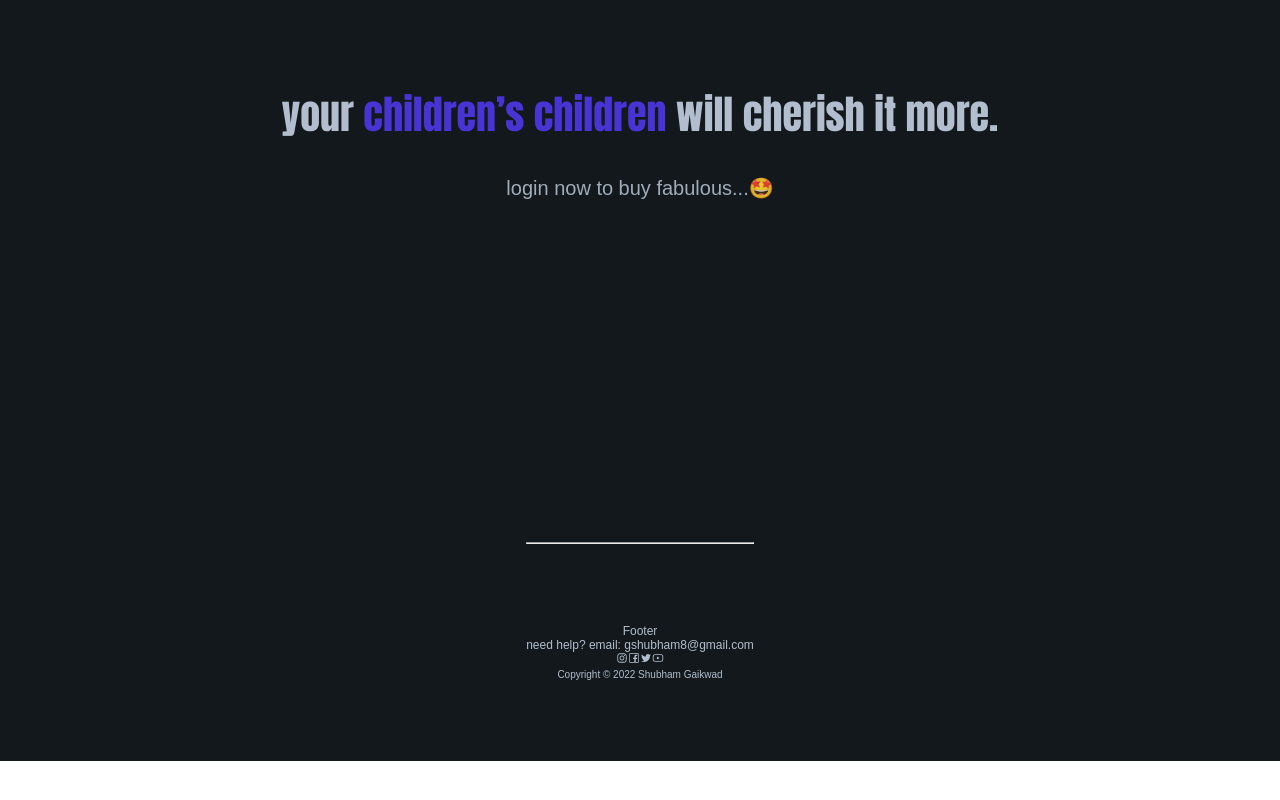
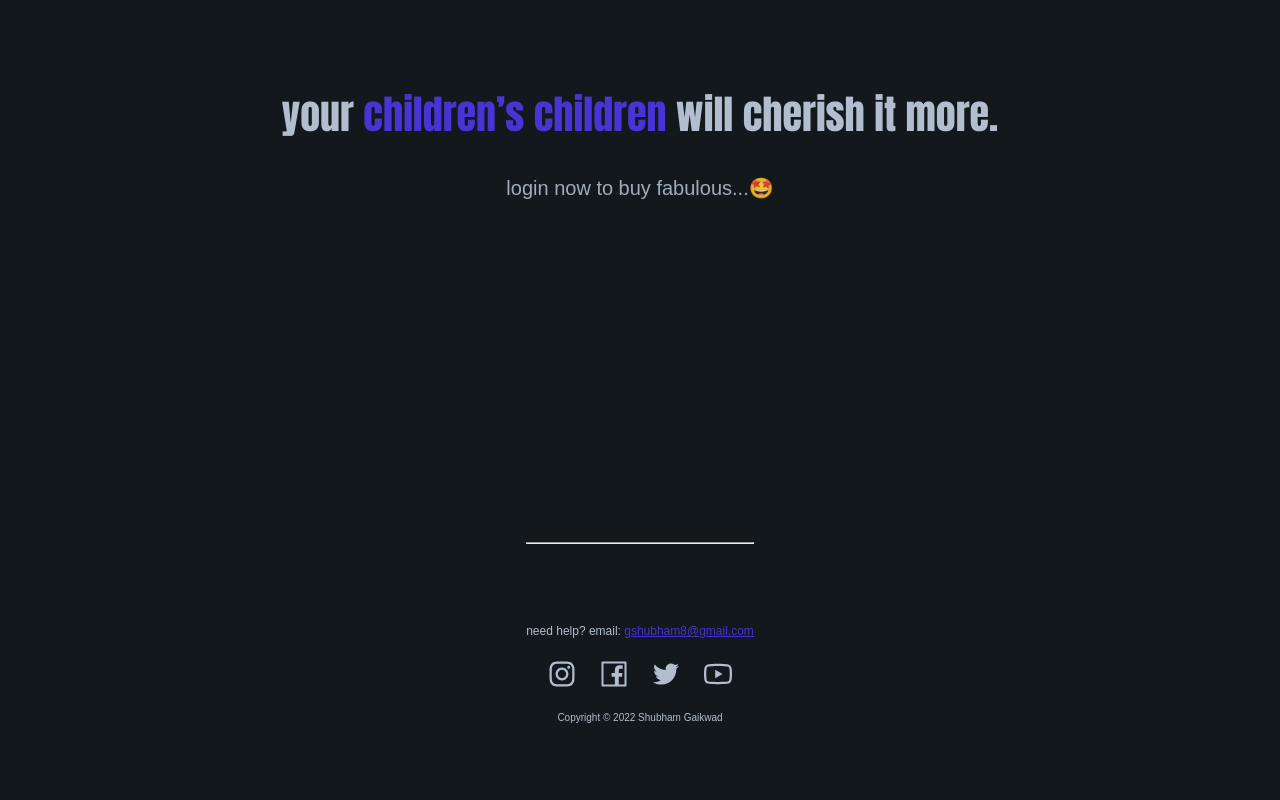
Before and after one commit to sghere/shubhamantiques, a Next.js app: page / in a window 1280 px wide. Shown: the part 2394-3194 px from the top of the page. Before the commit the page ends 3155 px from the top, so only its background shows below. Built offline with nearby package versions, Linux system fonts and the light colour scheme.

Commit message:
Upload ready

```diff
--- a/components/Footer.js
+++ b/components/Footer.js
@@ -11,15 +11,17 @@ const Footer = () => {
     <div className="container">
       <hr />
       <div className="FooterContainer pt-5 pb-5 text-center">
-        Footer
-        <p>need help? email: gshubham8@gmail.com</p>
         <p>
-          <AiOutlineInstagram />
-          <AiOutlineFacebook />
-          <AiOutlineTwitter />
-          <AiOutlineYoutube />
+          need help? email:{' '}
+          <a href="mailto:gshubham8@gmail.com">gshubham8@gmail.com</a>
         </p>
-        <small>Copyright © 2022 Shubham Gaikwad</small>
+        <p className="FooterSocialLinks">
+          <AiOutlineInstagram className="FooterSocialLink" />
+          <AiOutlineFacebook className="FooterSocialLink" />
+          <AiOutlineTwitter className="FooterSocialLink" />
+          <AiOutlineYoutube className="FooterSocialLink" />
+        </p>
+        <small className="pt-1">Copyright © 2022 Shubham Gaikwad</small>
       </div>
     </div>
   );
--- a/components/HeroSection.jsx
+++ b/components/HeroSection.jsx
@@ -50,7 +50,7 @@ const HeroSection = () => {
             </div>
             <div className="grid place-center">
               <video autoPlay muted loop className="videoTag">
-                <source src="video.mp4" type="video/mp4" />
+                <source src="video1.mp4" type="video/mp4" />
                 Your browser does not support the video tag.
               </video>
             </div>
--- a/package.json
+++ b/package.json
@@ -4,7 +4,7 @@
   "private": true,
   "scripts": {
     "dev": "next dev",
-    "build": "next build",
+    "build": "next build && next export",
     "start": "next start",
     "lint": "next lint"
   },
--- a/styles/globals.css
+++ b/styles/globals.css
@@ -7,7 +7,7 @@
   --background: var(--gray6);
   --background-opacity: #12181b95;
   --text-color: var(--gray2);
-  --h-color: #fff;
+  --h-color: var(--highlight-light-color);
   --nav-shadow: 4px 0 10px -3px #010101;
   --card-shadow: 0 4px 8px rgba(0, 0, 0, 0.38);
   --toc-shadow: rgba(0, 0, 0, 0.7) 0px 10px 20px 0px;
@@ -27,7 +27,7 @@
   --background: var(--gray1);
   --background-opacity: #f8f8f895;
   --text-color: var(--gray4);
-  --h-color: var(--gray6);
+  --h-color: var(--highlight-dark-color);
   --nav-shadow: 4px 0 10px -3px #c1c1c1;
   --card-shadow: 0 4px 8px rgba(0, 30, 84, 0.12);
   --toc-shadow: rgba(0, 0, 0, 0.2) 0px 10px 20px 0px;
@@ -96,7 +96,9 @@
   --background: var(--gray6);
   --background-opacity: #12181b95;
   --text-color: var(--gray2);
-  --h-color: #fff;
+  --highlight-light-color: white;
+  --highlight-dark-color: var(--gray4);
+  --h-color: var(--highlight-light-color);
   --nav-shadow: 4px 0 10px -3px #010101;
   --nav-shadow-bottom: 0px 15px 10px -20px #010101;
   --card-shadow: 0 4px 8px rgba(0, 0, 0, 0.38);
@@ -197,4 +199,23 @@ main {
 /* --------Footer----------- */
 .FooterContainer {
   font-size: 12px;
+  width: 100%;
+  min-height: 300px;
 }
+
+.FooterSocialLinks {
+  font-size: 2rem;
+  display: flex;
+  justify-content: center;
+  gap: 20px;
+  padding-top: 20px;
+  padding-bottom: 20px;
+}
+.FooterSocialLink:hover {
+  cursor: pointer;
+  color: var(--h-color);
+}
+
+a {
+  color: var(--primary-color);
+}
```
